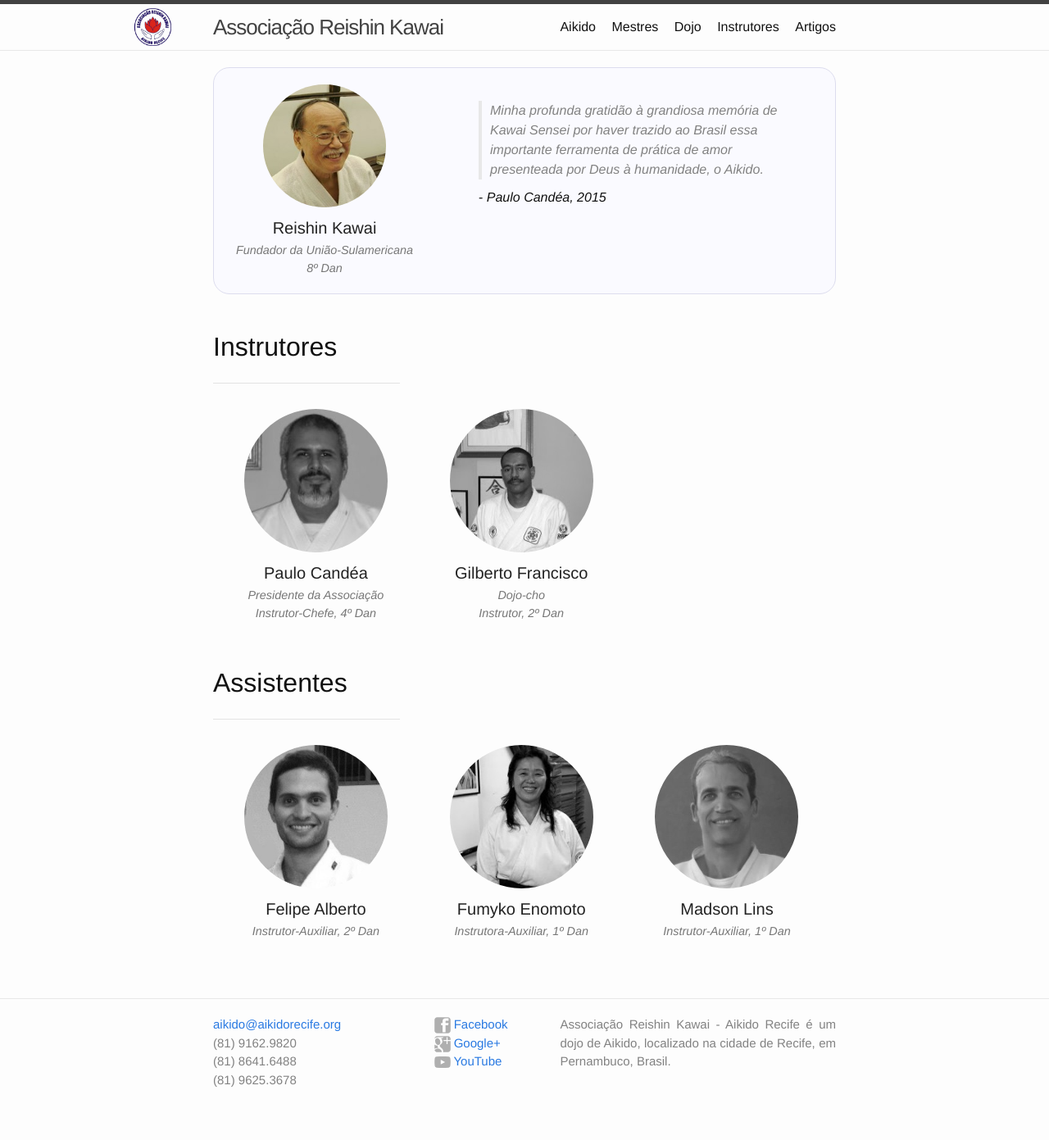
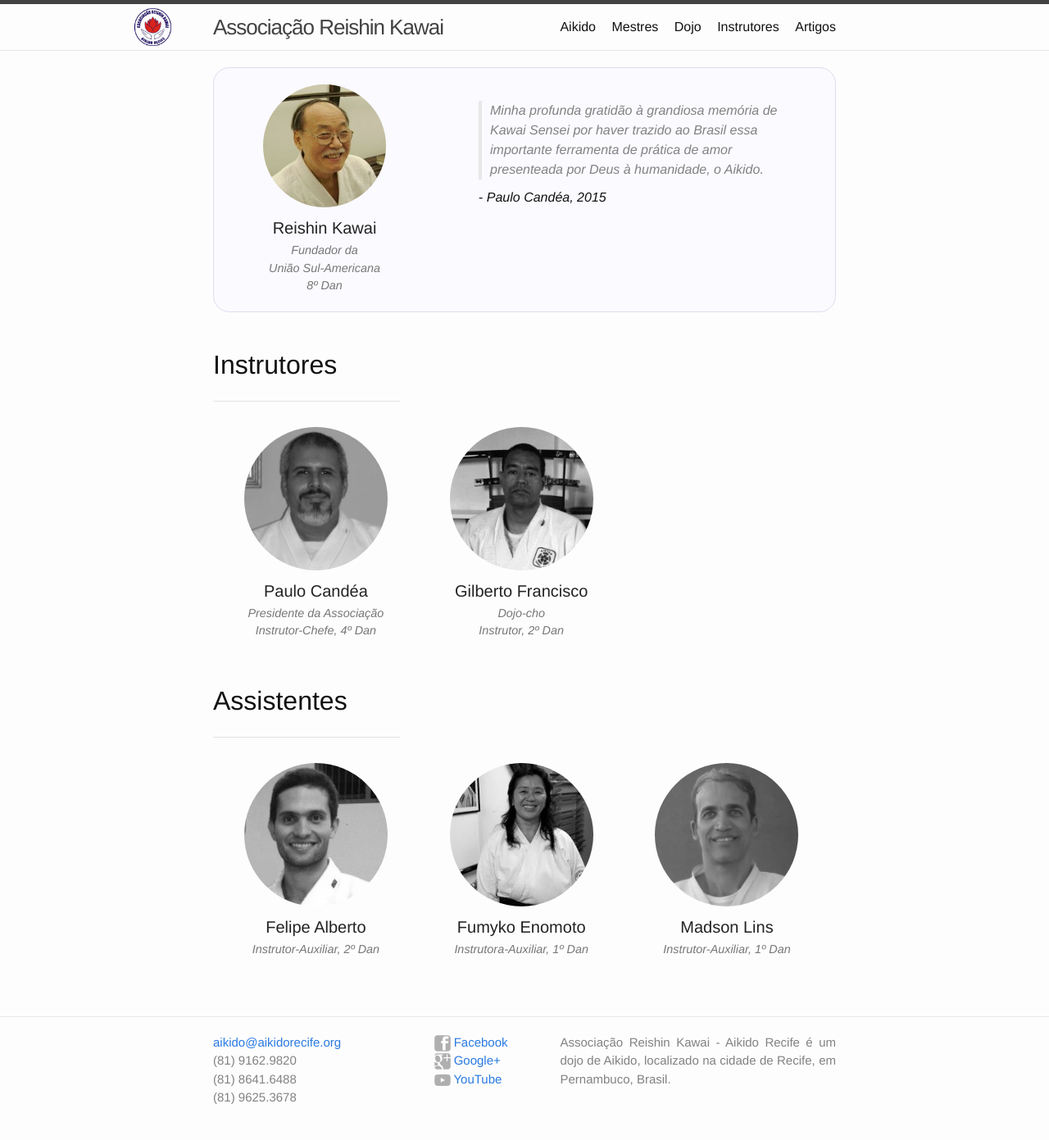
Before and after one commit to aikidorecife/aikidorecife.github.io, a Jekyll site: the page built from instructors/index.html, in a window 1280 px wide. Shown: the whole page at 82% size. Built offline with Jekyll 4.4.1, drawn with Linux system fonts in a browser that asks for light colours; nearby versions of some CDN libraries; before the commit the page ends 1369 px from its top, so only the background shows below that.

Commit message:
changing gilberto photo

```diff
--- a/_data/instructors.yml
+++ b/_data/instructors.yml
@@ -10,7 +10,7 @@ instructors:
         - name: Gilberto Francisco
           title: "Dojo-cho"
           nickname: "Instrutor, 2º Dan"
-          photo: "assets/gilberto-perfil.jpg"
+          photo: "assets/gilberto.jpg"
 
 assistants:
         - name: Felipe Alberto
--- a/instructors/index.html
+++ b/instructors/index.html
@@ -11,7 +11,8 @@ permalink: /instructors/
 		</a>
 		<div class="profile_description">
 		<h4>Reishin Kawai</h4>
-		<p>Fundador da União-Sulamericana</p>
+		<p>Fundador da</p>
+		<p>União Sul-Americana</p>
 		<p>8º Dan</p>
 		</div>
 
```
Also changed, not shown: assets/gilberto.jpg (added).
